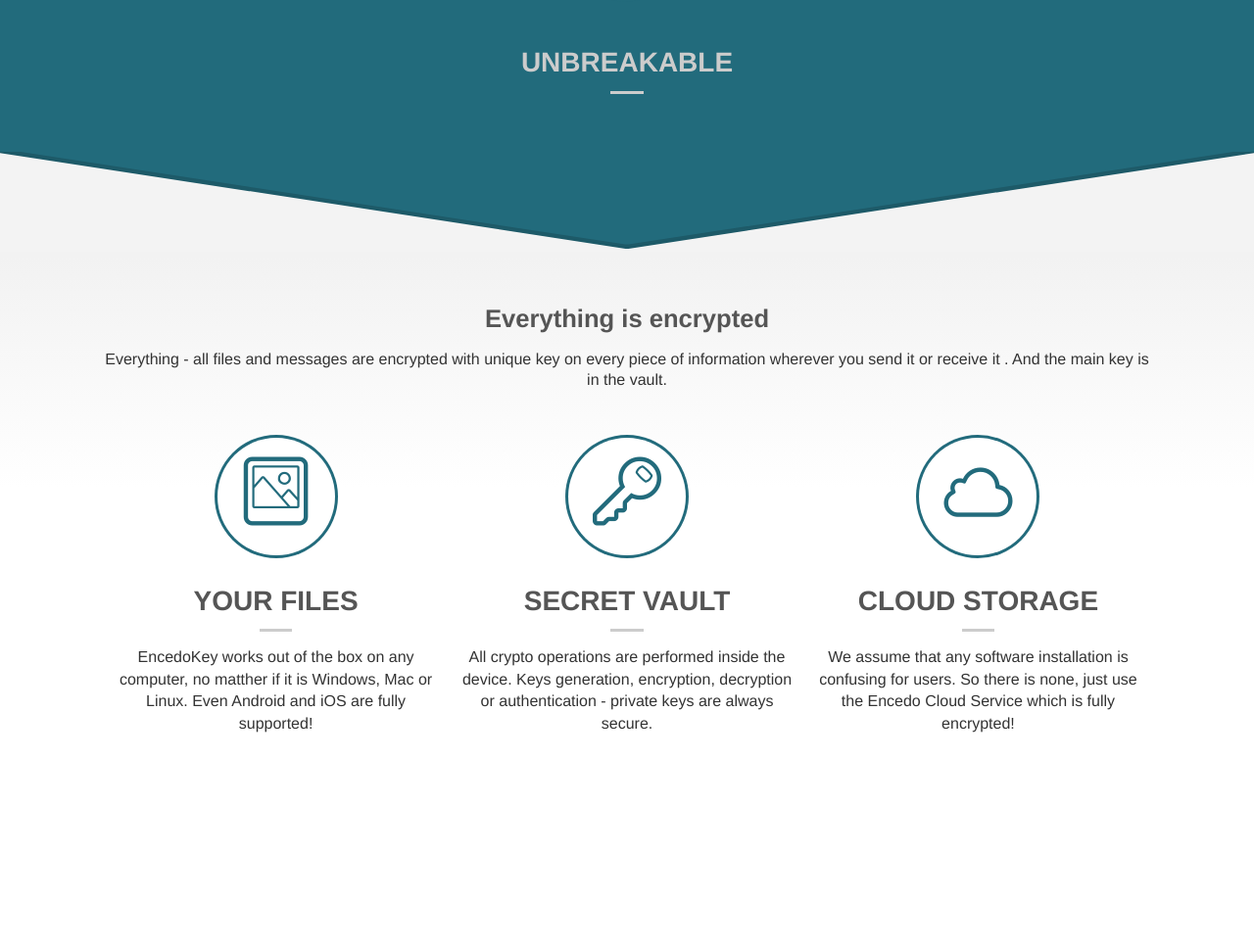
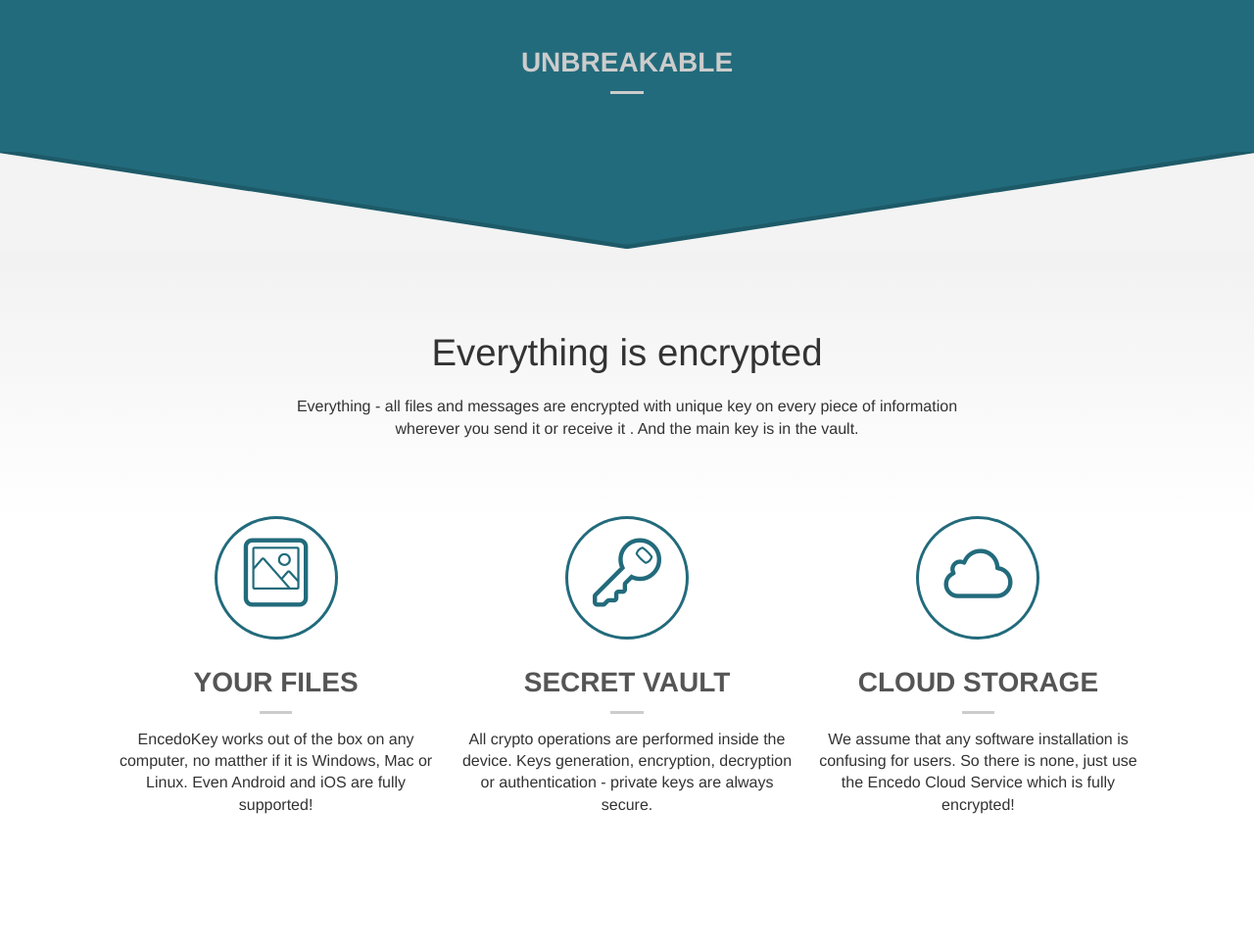
Before and after one commit to encedo/encedo-website, a PHP site: page / in a window 1280 px wide. Shown: the part 1190-2159 px from the top of the page at 98% size. Run offline with PHP 8.4, Linux system fonts and the light colour scheme.

Commit message:
Next changes

```diff
--- a/index.php
+++ b/index.php
@@ -135,14 +135,18 @@
 
 
 			<section id="whatisencedokey" class="clearfix bgr-light th-black padded2p">
-				<br>
+				<br><br><br>
 
 				<div class="grid grid-pad">
 					<div class="col-1-1 text-centered">
-						<h2>Everything is encrypted</h2>
-						<p>Everything - all files and messages are encrypted with unique key on every piece of information wherever you send it or receive it . And the main key is in the vault.</p>
+						<h1 style="line-height: 1.0; text-transform: none !important; padding-bottom: 10px; font-weight: normal; font-size: 240% !important;">Everything is encrypted</h1>
+						<p style="max-width: 700px; text-align: center; margin: 0 auto; line-height: 1.4;">Everything - all files and messages are encrypted with unique key on every piece of information wherever you send it or receive it . And the main key is in the vault.</p>
 					</div>
 				</div>
+
+				<br>
+				<br>
+				<br>
 
 				<div class="grid grid-pad2p">
 					<div class="col-1-3 element element-with-icon2">
```
